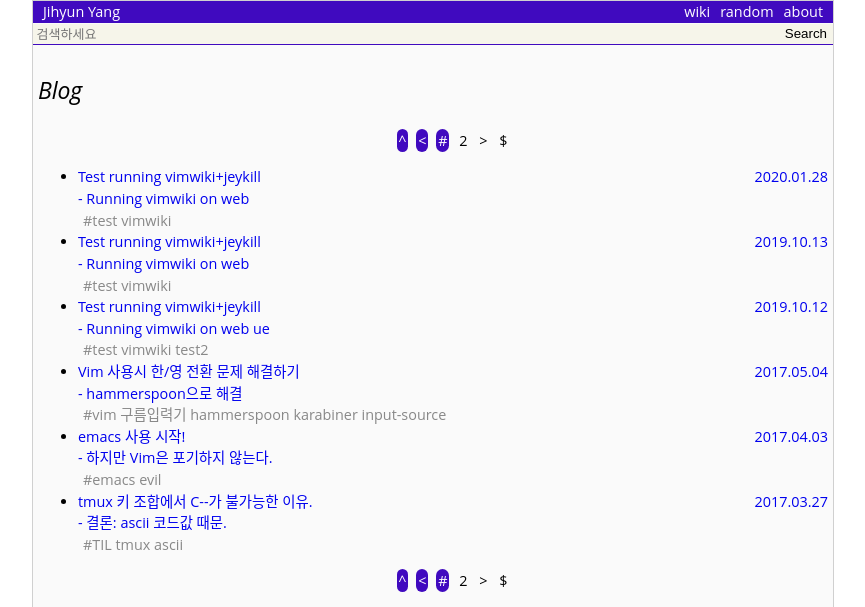
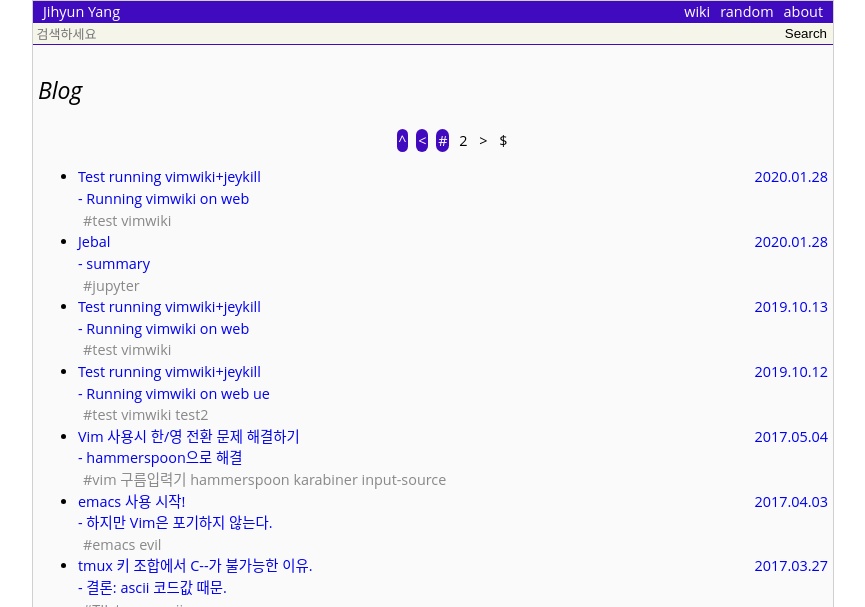
Before and after one commit to jhgeeyang/jhgeeyang.github.io, a Jekyll site: the page built from blog/index.html, in a window 1280 px wide, cut to the strip 0-607 px from the top of the page. Shown: the whole strip, without its empty margins (207-1072 px from the left). Built offline with Jekyll 4.4.1, drawn with Linux system fonts in a browser that asks for light colours; the list of posts is cut into pages by our own code.

Commit message:
fix md post of nb

```diff
--- a/_posts/2020/2020-01-28-LDA-anal.md
+++ b/_posts/2020/2020-01-28-LDA-anal.md
@@ -1,11 +1,14 @@
 ---
-
-title: Title
-
+layout  : post
+title: Jebal
 keywords: fastai
 sidebar: home_sidebar
-
+date    : 2020-01-28 22:15:32 +0900
 summary: "summary"
+tag     : jupyter
+toc     : true
+comment : true
+public  : true
 ---
 <!--
 
```
Also changed, not shown: _posts/2020/2020-01-28-dum.md (+1 -1 lines).
